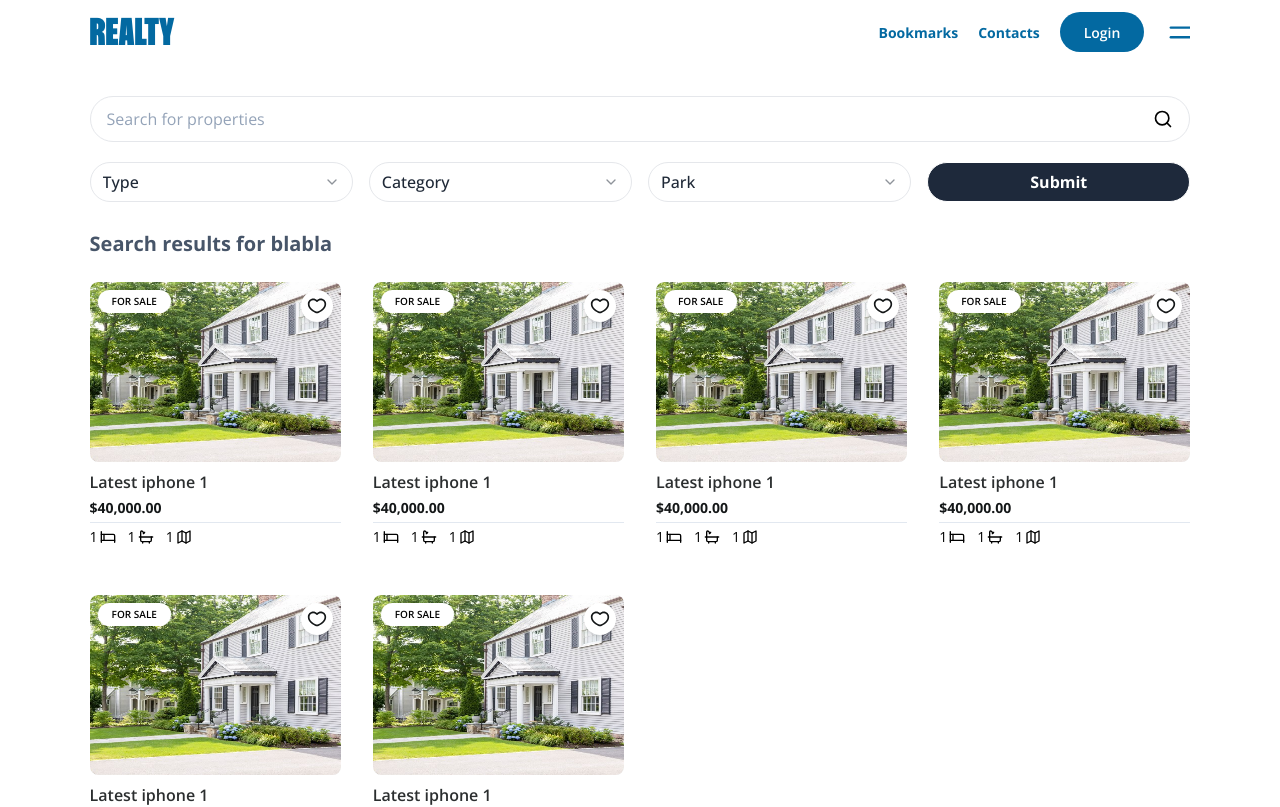
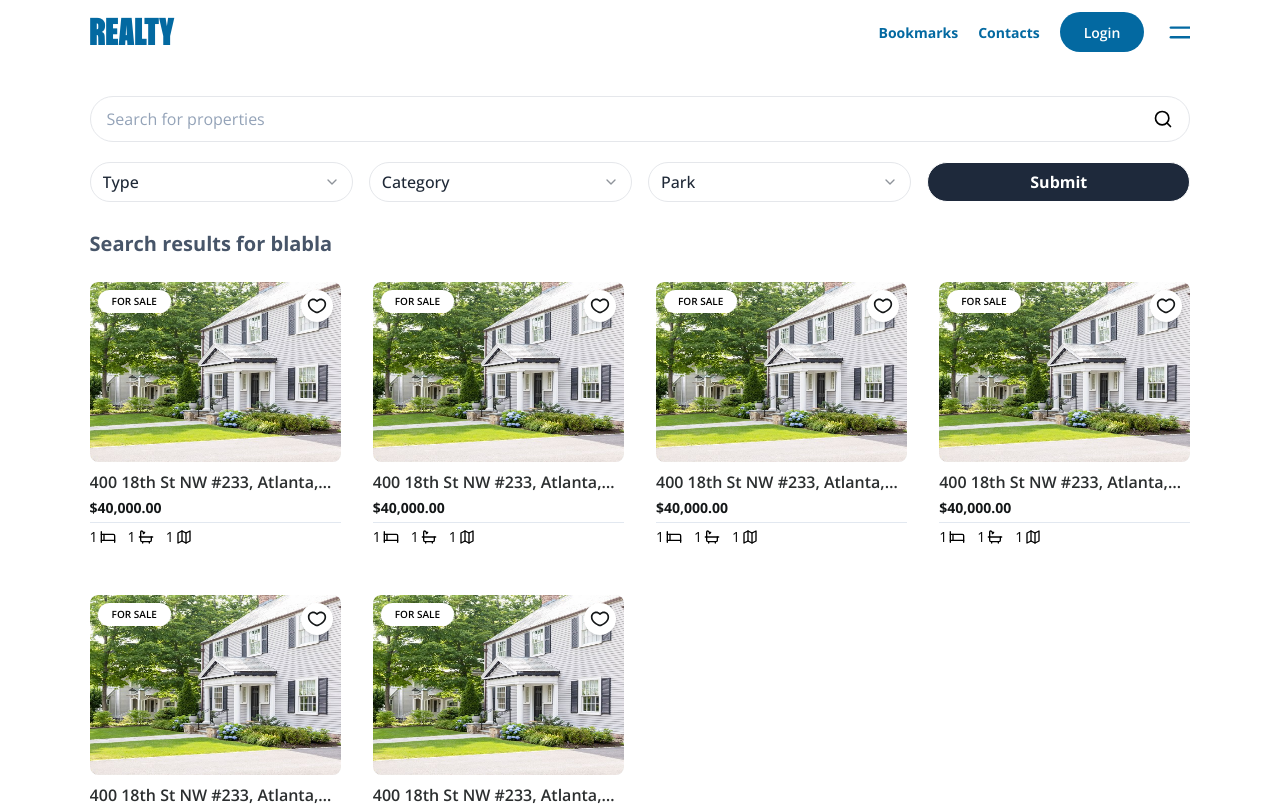
Before and after one commit to Easierq/girealty, a Next.js app: page /listings in a window 1280 px wide. Shown: the top 807 px of the page. Built offline with nearby package versions, Linux system fonts and the light colour scheme.

Commit message:
new updates

```diff
--- a/app/(main)/(listings)/_components/card.tsx
+++ b/app/(main)/(listings)/_components/card.tsx
@@ -32,7 +32,7 @@ export const Card = () => {
       <Link href={`/listings/1`} className="space-y-1">
         <div className="space-y-1">
           <p className="font-semibold text-[#141718]/90 line-clamp-1">
-            Latest iphone 1
+            400 18th St NW #233, Atlanta, GA 3033
           </p>
           <p className="font-bold text-[#141718] text-sm line-clamp-1">
             {formatPrice(40000)}
--- a/app/(main)/(listings)/listings/[listingId]/page.tsx
+++ b/app/(main)/(listings)/listings/[listingId]/page.tsx
@@ -20,7 +20,7 @@ const DetailsPage = ({ params: { propertyId } }: Props) => {
         <div className="pt-20 md:pt-24 pb-16">
           <div className="space-y-6">
             <h1 className="text-xl font-normal my-4 mb-5">
-              Langling - Duolingo inspired sass language learning app clone
+              400 18th St NW #233, Atlanta, GA 3033
             </h1>
             <div className="relative w-full h-[300px] md:h-auto overflow-hidden bg-slate-400 min-h-[300px] md:min-h-[380px]">
               <ImagesSlider />
@@ -59,8 +59,7 @@ const DetailsPage = ({ params: { propertyId } }: Props) => {
 
                   <p className="text-xl text-slate-600 font-semibold">Condos</p>
                   <h1 className="text-xl font-semibold my-4 mb-5">
-                    Langling - Duolingo inspired sass language learning app
-                    clone
+                    Spacious Three-Bedroom Bungalow in Maryland
                   </h1>
                   <FullTab />
                   <div className="mt-5">
--- a/app/(main)/_components/card.tsx
+++ b/app/(main)/_components/card.tsx
@@ -33,7 +33,7 @@ export const CardSlide = ({ img }: { img?: string }) => {
       <Link href={`/listings/1`} className="space-y-1">
         <div className="space-y-1">
           <p className="font-semibold text-[#141718]/90 text-sm line-clamp-1">
-            Latest iphone 1
+            400 18th St NW #233, Atlanta, GA 3033
           </p>
           <p className="font-bold text-[#141718] text-sm line-clamp-1">
             {formatPrice(40000)}
--- a/app/(main)/bookmarks/_components/card.tsx
+++ b/app/(main)/bookmarks/_components/card.tsx
@@ -32,7 +32,7 @@ export const CardB = () => {
       <Link href={`/listings/1`} className="space-y-1">
         <div className="space-y-1">
           <p className="font-semibold text-[#141718]/90 line-clamp-1">
-            Latest iphone 1
+            400 18th St NW #233, Atlanta, GA 3033
           </p>
           <p className="font-bold text-[#141718] text-sm line-clamp-1">
             {formatPrice(40000)}
```
